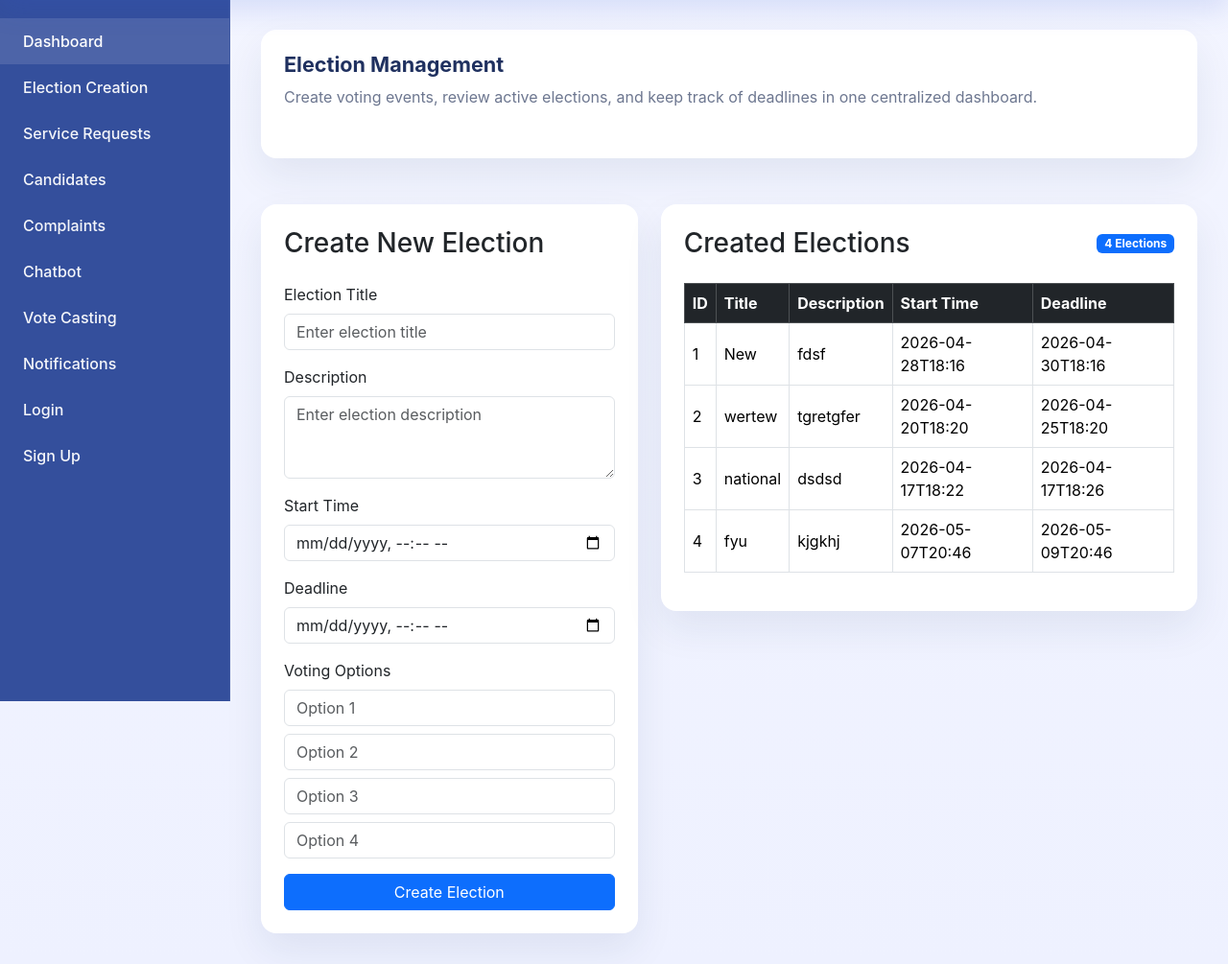
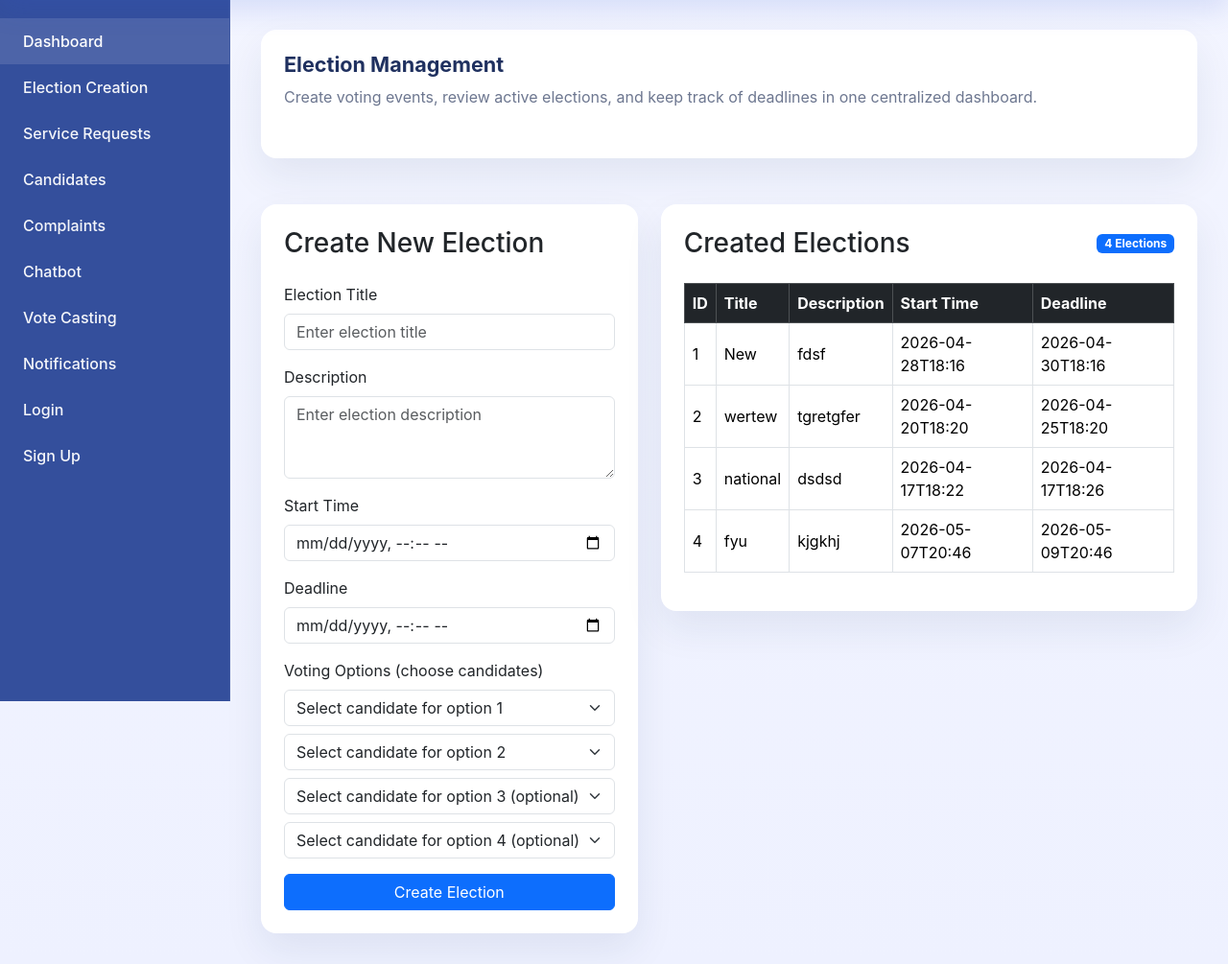
Before and after one commit to sadman-omeo/Digital-Civic-Participation-Governance-Platform, a Flask app: page /election_creation/ in a window 1280 px wide. Shown: the part 69-1074 px from the top of the page at 96% size. Run offline with Flask 3, Linux system fonts and the light colour scheme; parts of the project's set-up code (start-up, migrations or seed data) failed here and were passed over.

Commit message:
candidate connected to election_creation options

```diff
--- a/routes/election_creation_routes.py
+++ b/routes/election_creation_routes.py
@@ -1,6 +1,7 @@
 from flask import Blueprint, render_template, request, redirect, url_for, flash
 from database_init import db
 from models.election_creation import ElectionCreation, VotingOption
+from models.candidate import Candidate
 
 e_bp = Blueprint("e_bp", __name__, url_prefix="/election_creation")
 
@@ -8,7 +9,8 @@ e_bp = Blueprint("e_bp", __name__, url_prefix="/election_creation")
 @e_bp.route("/")
 def election_creation_page():
     elections = ElectionCreation.query.all()
-    return render_template("election_creation.html", elections=elections)
+    candidates = Candidate.query.all()
+    return render_template("election_creation.html", elections=elections, candidates=candidates)
 
 
 @e_bp.route("/add_election", methods=["POST"])
@@ -27,7 +29,24 @@ def add_election():
         return "Title, description, start time, and deadline are required", 400  # changed
 
     if not option1 or not option2:
-        return "At least two options are required", 400
+        return "At least two candidate options are required", 400
+
+    candidate_ids = [option1, option2, option3, option4]
+    selected_candidate_ids = []
+    for cid in candidate_ids:
+        if cid and cid.strip():
+            selected_id = int(cid)
+            if selected_id in selected_candidate_ids:
+                return "Each voting option must choose a different candidate.", 400
+            selected_candidate_ids.append(selected_id)
+
+    if len(selected_candidate_ids) < 2:
+        return "At least two candidate options are required", 400
+
+    # Ensure all selected candidates exist
+    candidates = Candidate.query.filter(Candidate.id.in_(selected_candidate_ids)).all()
+    if len(candidates) != len(selected_candidate_ids):
+        return "One or more selected candidates are invalid", 400
 
     new_election = ElectionCreation(
         title=title,
@@ -39,12 +58,12 @@ def add_election():
     db.session.add(new_election)
     db.session.commit()
 
-    options = [option1, option2, option3, option4]
-
-    for opt in options:
-        if opt and opt.strip():
+    for candidate_id in selected_candidate_ids:
+        candidate = next((c for c in candidates if c.id == candidate_id), None)
+        if candidate:
+            option_text = f"[{candidate.description}] {candidate.name}" if candidate.description else candidate.name
             new_option = VotingOption(
-                option_text=opt.strip(),
+                option_text=option_text,
                 election_id=new_election.id
             )
             db.session.add(new_option)
--- a/templates/candidates.html
+++ b/templates/candidates.html
@@ -31,8 +31,8 @@
                     </div>
 
                     <div class="mb-3">
-                        <label class="form-label">Description</label>
-                        <textarea name="description" class="form-control" rows="3"></textarea>
+                        <label class="form-label">Party name - serial number</label>
+                        <textarea name="description" class="form-control" rows="3" placeholder="BNP-03"></textarea>
                     </div>
 
                     <div class="mb-3">
@@ -63,7 +63,7 @@
                                     <th>Image</th>
                                     <th>Name</th>
                                     <th>Category</th>
-                                    <th>Description</th>
+                                    <th>Party name - serial number</th>
                                     <th>Action</th>
                                 </tr>
                             </thead>
--- a/templates/edit_candidate.html
+++ b/templates/edit_candidate.html
@@ -22,8 +22,8 @@
                     </div>
 
                     <div class="mb-3">
-                        <label class="form-label">Description</label>
-                        <textarea name="description" class="form-control" rows="3">{{ candidate.description }}</textarea>
+                        <label class="form-label">Party name - serial number</label>
+                        <textarea name="description" class="form-control" rows="3" placeholder="BNP-03">{{ candidate.description }}</textarea>
                     </div>
 
                     <div class="mb-3">
--- a/templates/election_creation.html
+++ b/templates/election_creation.html
@@ -41,11 +41,37 @@
                     </div>
 
                     <div class="mb-3">
-                        <label class="form-label">Voting Options</label>
-                        <input type="text" class="form-control mb-2" name="option1" placeholder="Option 1" required>
-                        <input type="text" class="form-control mb-2" name="option2" placeholder="Option 2" required>
-                        <input type="text" class="form-control mb-2" name="option3" placeholder="Option 3">
-                        <input type="text" class="form-control mb-2" name="option4" placeholder="Option 4">
+                        <label class="form-label">Voting Options (choose candidates)</label>
+                        {% if candidates %}
+                            <select class="form-select mb-2" name="option1" required>
+                                <option value="">Select candidate for option 1</option>
+                                {% for candidate in candidates %}
+                                    <option value="{{ candidate.id }}">[{{ candidate.description }}] {{ candidate.name }}</option>
+                                {% endfor %}
+                            </select>
+                            <select class="form-select mb-2" name="option2" required>
+                                <option value="">Select candidate for option 2</option>
+                                {% for candidate in candidates %}
+                                    <option value="{{ candidate.id }}">[{{ candidate.description }}] {{ candidate.name }}</option>
+                                {% endfor %}
+                            </select>
+                            <select class="form-select mb-2" name="option3">
+                                <option value="">Select candidate for option 3 (optional)</option>
+                                {% for candidate in candidates %}
+                                    <option value="{{ candidate.id }}">[{{ candidate.description }}] {{ candidate.name }}</option>
+                                {% endfor %}
+                            </select>
+                            <select class="form-select mb-2" name="option4">
+                                <option value="">Select candidate for option 4 (optional)</option>
+                                {% for candidate in candidates %}
+                                    <option value="{{ candidate.id }}">[{{ candidate.description }}] {{ candidate.name }}</option>
+                                {% endfor %}
+                            </select>
+                        {% else %}
+                            <div class="alert alert-warning">
+                                No candidates available yet. Add candidates first before creating an election.
+                            </div>
+                        {% endif %}
                     </div>
 
                     <button type="submit" class="btn btn-primary w-100">Create Election</button>
```
Also changed, not shown: instance/voting_system.db, static/uploads/Transform_the_upload.png (added), 1 other file.
